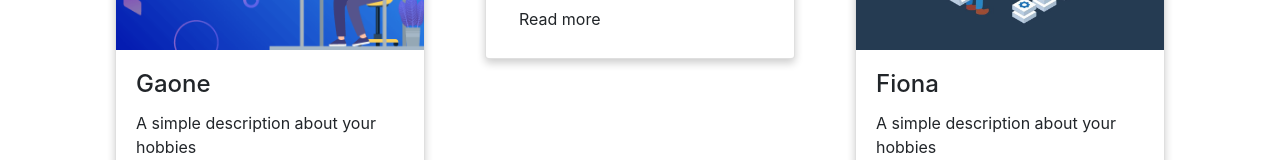
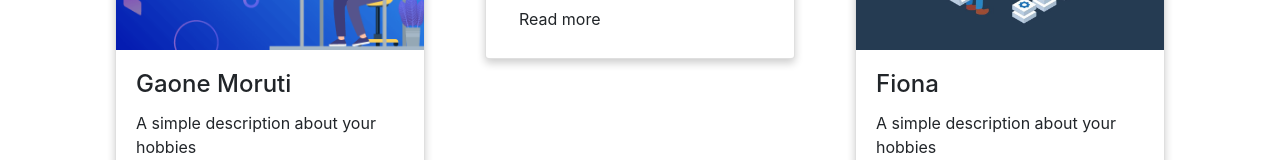
Before and after one commit to gaonemorutii/odc-web-dev-tutorial, a plain HTML site: page index.html in a window 1280 px wide. Shown: the part 580-740 px from the top of the page. Drawn offline with nearby package versions, Linux system fonts and the light colour scheme.

Commit message:
I added my surname

```diff
--- a/index.html
+++ b/index.html
@@ -126,7 +126,7 @@
           <!-- Card content -->
           <div class="card-body">
             <!-- Title -->
-            <h4 class="card-title">Gaone </h4>
+            <h4 class="card-title">Gaone Moruti </h4>
             <!-- Text -->
             <p class="card-text">A simple description about your hobbies</p>
             <!-- Button -->
```
